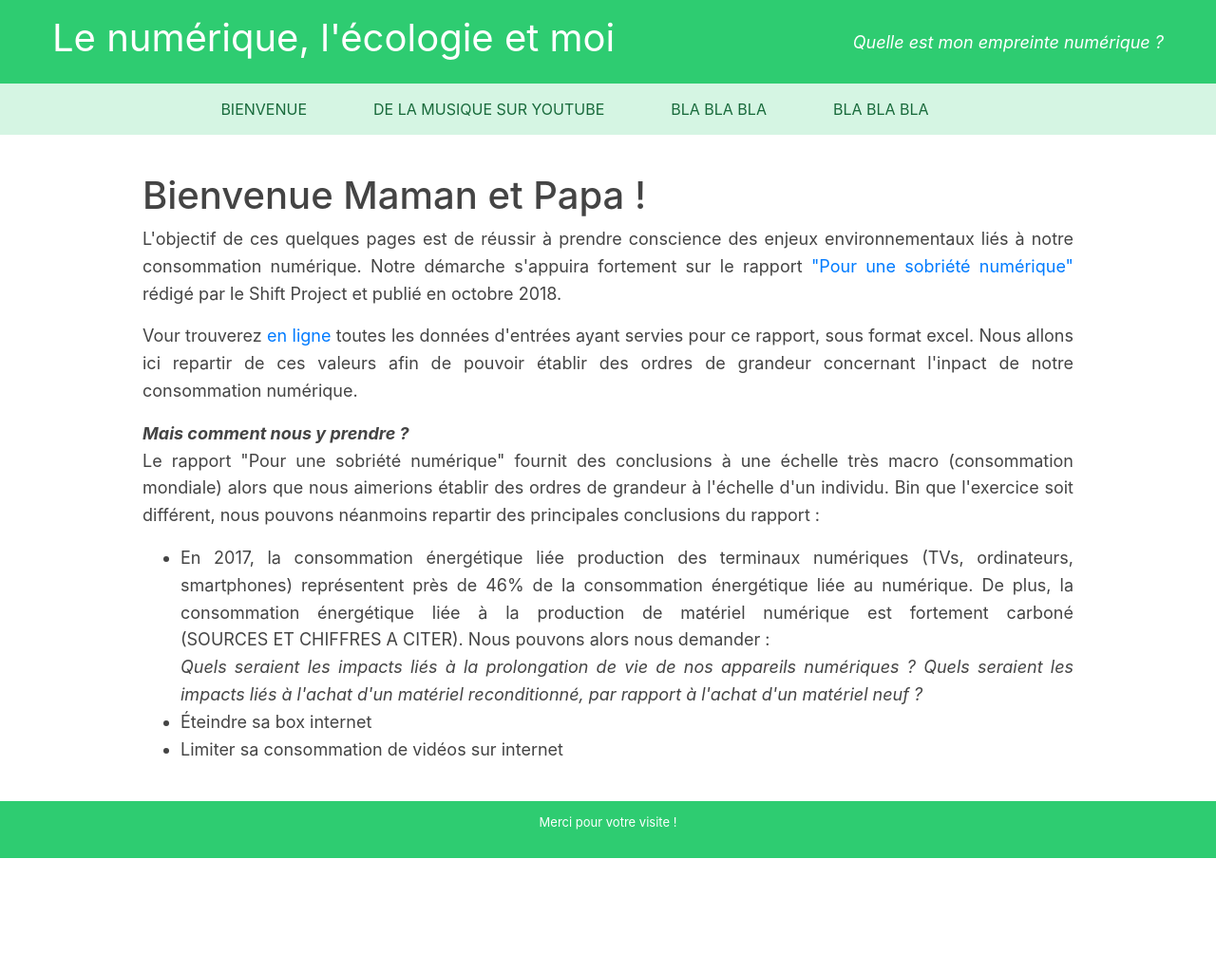
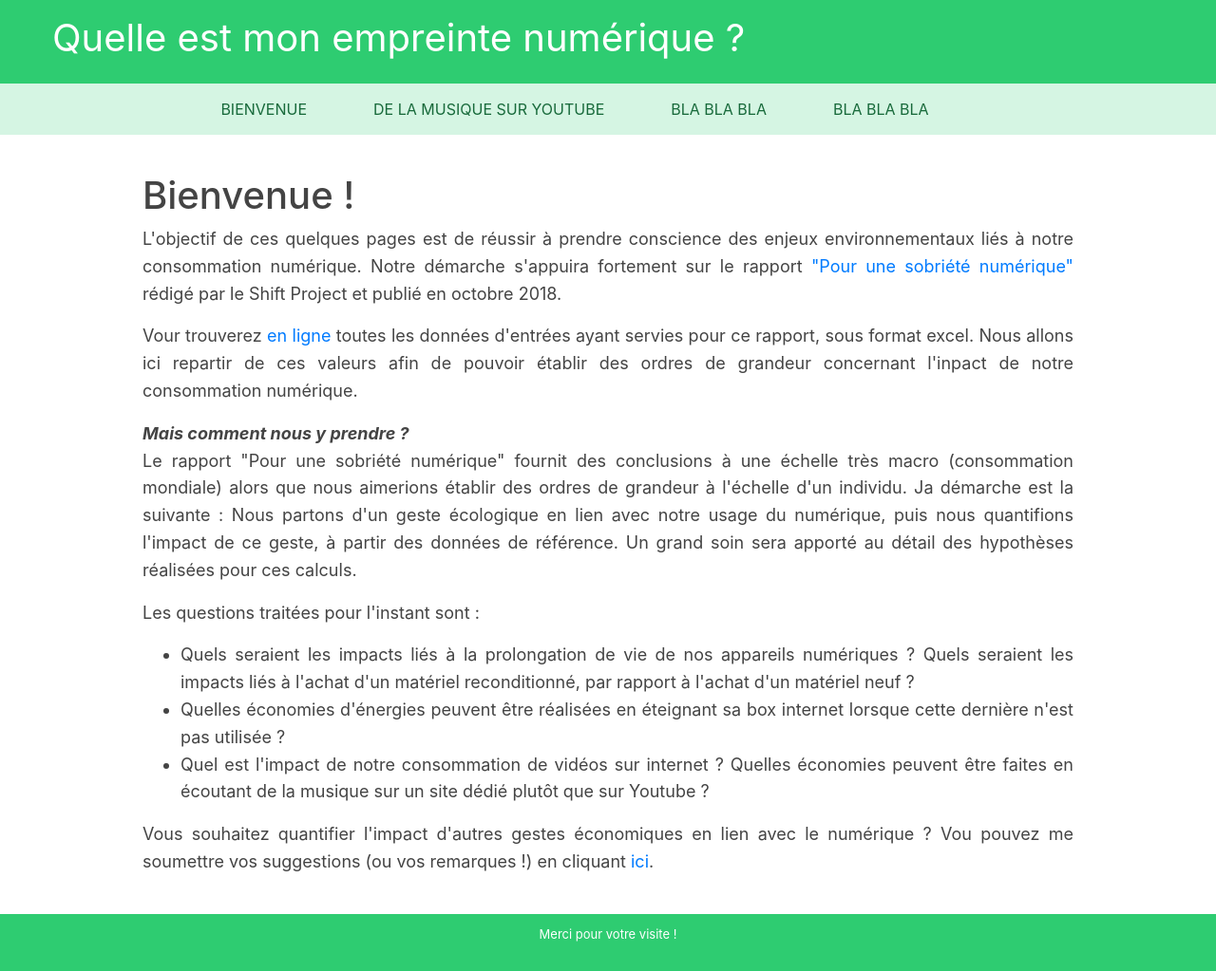
Before and after one commit to alice-dub/calculator_CO2, a Django app: page /form/accueil in a window 1280 px wide. Shown: the whole page at 95% size. Before the commit the page ends 904 px from the top, so only its background shows below. Run offline with Django 3.2, Linux system fonts and the light colour scheme; some libraries are stand-ins or nearby versions.

Commit message:
Changement message d'accueil

```diff
--- a/form/templates/form/accueil.html
+++ b/form/templates/form/accueil.html
@@ -2,7 +2,7 @@
 
 {% block content %}
 
-<h1> Bienvenue Maman et Papa ! </h1>
+<h1> Bienvenue ! </h1>
 
 <p align="justify"> L'objectif de ces quelques pages est de réussir à prendre conscience des enjeux environnementaux liés à notre consommation numérique.
      Notre démarche s'appuira fortement sur le rapport
@@ -18,18 +18,19 @@
 </h2><i><strong>Mais comment nous y prendre ?</i></strong></h2>
 
 <p align="justify"> Le rapport "Pour une sobriété numérique" fournit des conclusions à une échelle très macro (consommation mondiale) alors que nous aimerions établir des ordres
-    de grandeur à l'échelle d'un individu. Bin que l'exercice soit différent, nous pouvons néanmoins repartir des principales conclusions du rapport : </p>
+    de grandeur à l'échelle d'un individu. Ja démarche est la suivante : Nous partons d'un geste écologique en lien avec notre usage du numérique, puis nous
+    quantifions l'impact de ce geste, à partir des données de référence. Un grand soin sera apporté au détail des hypothèses réalisées pour ces calculs.</p>
+
+<p> Les questions traitées pour l'instant sont :</p>
 
 <ul>
-    <li align="justify"> En 2017, la consommation énergétique liée production des terminaux numériques (TVs, ordinateurs, smartphones) représentent près de 46% de la
-        consommation énergétique liée au numérique. De plus, la consommation énergétique liée à la production de matériel numérique est fortement carboné
-        (SOURCES ET CHIFFRES A CITER). Nous pouvons alors nous demander : <br> <i> Quels seraient les impacts liés à la prolongation de vie de nos appareils
+    <li align="justify"> Quels seraient les impacts liés à la prolongation de vie de nos appareils
     numériques ? Quels seraient les impacts liés à l'achat d'un matériel reconditionné, par rapport à l'achat d'un matériel neuf ?</i></li>
-    <li align="justify"> Éteindre sa box internet</li>
-    <li align="justify"> Limiter sa consommation de vidéos sur internet</li>
+    <li align="justify"> Quelles économies d'énergies peuvent être réalisées en éteignant sa box internet lorsque cette dernière n'est pas utilisée ? </li>
+    <li align="justify"> Quel est l'impact de notre consommation de vidéos sur internet ? Quelles économies peuvent être faites en écoutant de la musique sur un site dédié plutôt que sur Youtube ?</li>
 </ul>
 
-
-
+<p align="justify"> Vous souhaitez quantifier l'impact d'autres gestes économiques en lien avec le numérique ? Vou pouvez me soumettre vos suggestions
+    (ou vos remarques !) en cliquant <a href="mailto:alice.duval99@gmail.com">ici</a>.</p>
 
 {% endblock %}
--- a/form/templates/form/base.html
+++ b/form/templates/form/base.html
@@ -10,8 +10,8 @@
 <body>
             <header class="header">
                 <div class="container">
-                  <h1 class="site-title">Le numérique, l'écologie et moi</h1>
-                <span class="site-tagline">Quelle est mon empreinte numérique ?</span>
+                  <h1 class="site-title">Quelle est mon empreinte numérique ?</h1>
+                <span class="site-tagline"></span>
               </div>
             </header>
 
```
